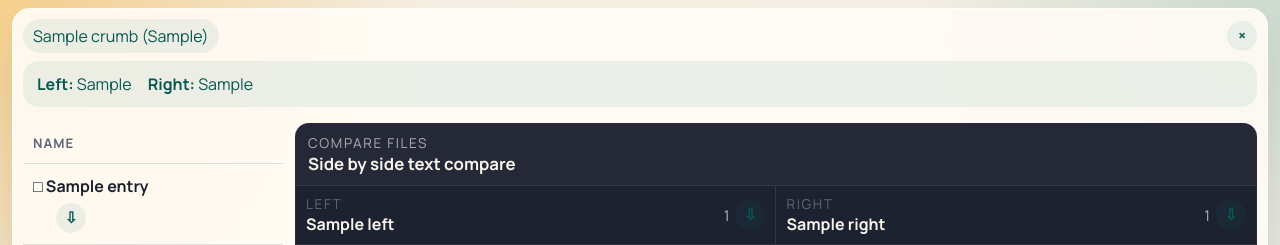
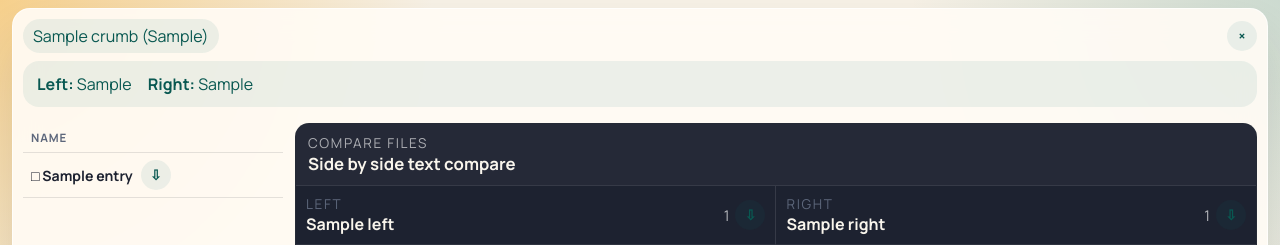
Before and after one commit to hackacharya/brauze, a Flask app: template templates/index.html in a window 1280 px wide. Shown: the top 245 px of the page. Run offline with Flask 3, Linux system fonts and the light colour scheme; the template is opened without the code that fills it: most values are stand-ins (such as "Sample title", 1, 10 or a date in 2020); some libraries are stand-ins or nearby versions.

Commit message:
Auto-descend and smaller fonts

```diff
--- a/app.py
+++ b/app.py
@@ -12,7 +12,7 @@ from dataclasses import dataclass
 from pathlib import Path
 from xml.dom import minidom
 
-from flask import Flask, abort, g, render_template, request, send_file, url_for
+from flask import Flask, abort, g, redirect, render_template, request, send_file, url_for
 from werkzeug.exceptions import HTTPException
 from werkzeug.utils import safe_join
 
@@ -187,6 +187,21 @@ def iter_entries(target: Path, root: Path) -> list[Entry]:
             )
         )
     return entries
+
+
+def auto_descend_folder(target: Path, root: Path) -> Path:
+    current = target
+    seen: set[Path] = set()
+    while current not in seen:
+        seen.add(current)
+        entries = iter_entries(current, root)
+        if len(entries) != 1 or not entries[0].is_dir:
+            break
+        child = resolve_path(entries[0].rel_path)
+        if not child.exists() or not child.is_dir() or has_hidden_ancestor(child, root):
+            break
+        current = child
+    return current
 
 
 def can_view_inline(path: Path) -> bool:
@@ -366,10 +381,20 @@ def browse(rel_path: str = ""):
     if not target.exists() or not target.is_dir() or has_hidden_ancestor(target, root):
         abort(404)
 
+    target = auto_descend_folder(target, root)
+    normalized_target_path = target.relative_to(root).as_posix() if target != root else ""
+    if normalized_target_path != normalize_rel_path(rel_path):
+        g.log_context = {
+            "resource_path": normalize_rel_path(rel_path) or "/",
+            "resource_type": "folder",
+            "auto_descended_to": normalized_target_path or "/",
+        }
+        return redirect(url_for("browse", rel_path=normalized_target_path, **request.args), code=302)
+
     entries = iter_entries(target, root)
     compare_context = build_compare_context(root)
     g.log_context = {
-        "resource_path": normalize_rel_path(rel_path) or "/",
+        "resource_path": normalized_target_path or "/",
         "resource_type": "folder",
         "entry_count": len(entries),
     }
@@ -379,8 +404,8 @@ def browse(rel_path: str = ""):
     return render_template(
         "index.html",
         root_path=str(root),
-        current_path=normalize_rel_path(rel_path),
-        breadcrumbs=build_breadcrumbs(normalize_rel_path(rel_path)),
+        current_path=normalized_target_path,
+        breadcrumbs=build_breadcrumbs(normalized_target_path),
         entries=entries,
         format_size=format_size,
         viewer_file=None,
--- a/static/styles.css
+++ b/static/styles.css
@@ -103,10 +103,10 @@ h1 {
 }
 
 .icon-button {
-  width: 30px;
-  height: 30px;
+  width: 26px;
+  height: 26px;
   padding: 0;
-  font-size: 0.95rem;
+  font-size: 0.86rem;
 }
 
 .button-primary {
@@ -151,13 +151,13 @@ table {
 
 th,
 td {
-  padding: 11px 10px;
+  padding: 7px 8px;
   border-bottom: 1px solid var(--line);
   text-align: left;
 }
 
 th {
-  font-size: 0.82rem;
+  font-size: 0.72rem;
   letter-spacing: 0.08em;
   text-transform: uppercase;
   color: var(--muted);
@@ -165,6 +165,14 @@ th {
 
 tbody tr.is-selected {
   background: rgba(13, 118, 110, 0.08);
+}
+
+.item-line {
+  display: flex;
+  align-items: center;
+  column-gap: 8px;
+  row-gap: 5px;
+  flex-wrap: wrap;
 }
 
 .item-link {
@@ -176,6 +184,7 @@ tbody tr.is-selected {
   color: var(--text);
   text-decoration: none;
   font-weight: 700;
+  font-size: 0.88rem;
   overflow-wrap: anywhere;
 }
 
@@ -187,13 +196,17 @@ tbody tr.is-selected {
   display: flex;
   align-items: center;
   gap: 8px;
-  margin-top: 6px;
+  flex: 0 0 auto;
+}
+
+.item-line.actions-below .item-meta {
+  flex-basis: 100%;
   padding-left: 1.45em;
 }
 
 .item-size {
   color: var(--muted);
-  font-size: 0.82rem;
+  font-size: 0.76rem;
   white-space: nowrap;
 }
 
--- a/templates/index.html
+++ b/templates/index.html
@@ -49,6 +49,7 @@
                   {% for entry in entries %}
                     <tr{% if viewer_file and viewer_file.rel_path == entry.rel_path %} class="is-selected"{% endif %}>
                       <td>
+                        <div class="item-line">
                           {% if entry.is_dir %}
                             <a class="item-link" href="{{ url_for('browse', rel_path=entry.rel_path) }}">▣ {{ entry.name }}</a>
                           {% elif entry.can_view_inline %}
@@ -58,7 +59,7 @@
                           {% else %}
                             <span class="item-link item-link-file">□ {{ entry.name }}</span>
                           {% endif %}
-                        <div class="item-meta">
+                          <span class="item-meta">
                             {% if not viewer_file and not compare_docs %}
                               <span class="item-size">{{ format_size(entry.size) }}</span>
                             {% endif %}
@@ -75,6 +76,7 @@
                                 {% endif %}
                                 <a class="button icon-button" href="{{ url_for('download_file', rel_path=entry.rel_path) }}" aria-label="Download file" title="Download file">⇩</a>
                               {% endif %}
+                            </span>
                           </span>
                         </div>
                       </td>
@@ -166,6 +168,28 @@
     </div>
     <script>
       (() => {
+        const measureRows = () => {
+          const measurer = document.createElement("span");
+          measurer.style.position = "absolute";
+          measurer.style.visibility = "hidden";
+          measurer.style.whiteSpace = "nowrap";
+          document.body.appendChild(measurer);
+          document.querySelectorAll(".item-line").forEach((line) => {
+            const link = line.querySelector(".item-link");
+            const meta = line.querySelector(".item-meta");
+            if (!link || !meta) return;
+            measurer.style.font = getComputedStyle(link).font;
+            measurer.textContent = link.textContent;
+            line.classList.toggle(
+              "actions-below",
+              measurer.offsetWidth + meta.offsetWidth + 8 > line.clientWidth,
+            );
+          });
+          measurer.remove();
+        };
+        measureRows();
+        window.addEventListener("resize", measureRows, { passive: true });
+
         const groups = new Map();
         document.querySelectorAll(".js-sync-scroll").forEach((node) => {
           const key = node.dataset.syncGroup;
```
Also changed, not shown: 2 other files. Lines whose indentation alone changed are shown as unchanged.
